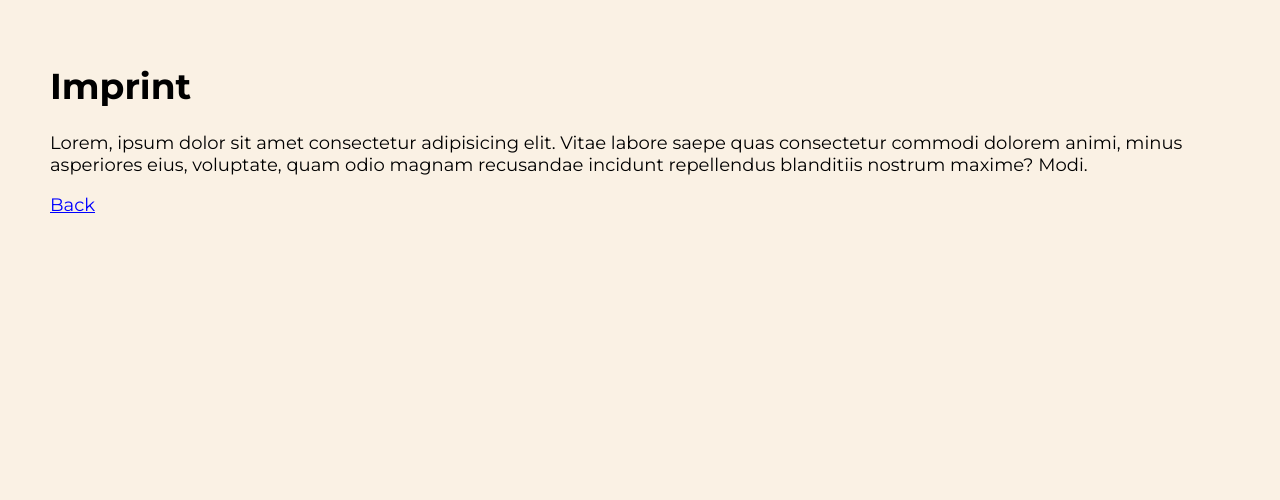
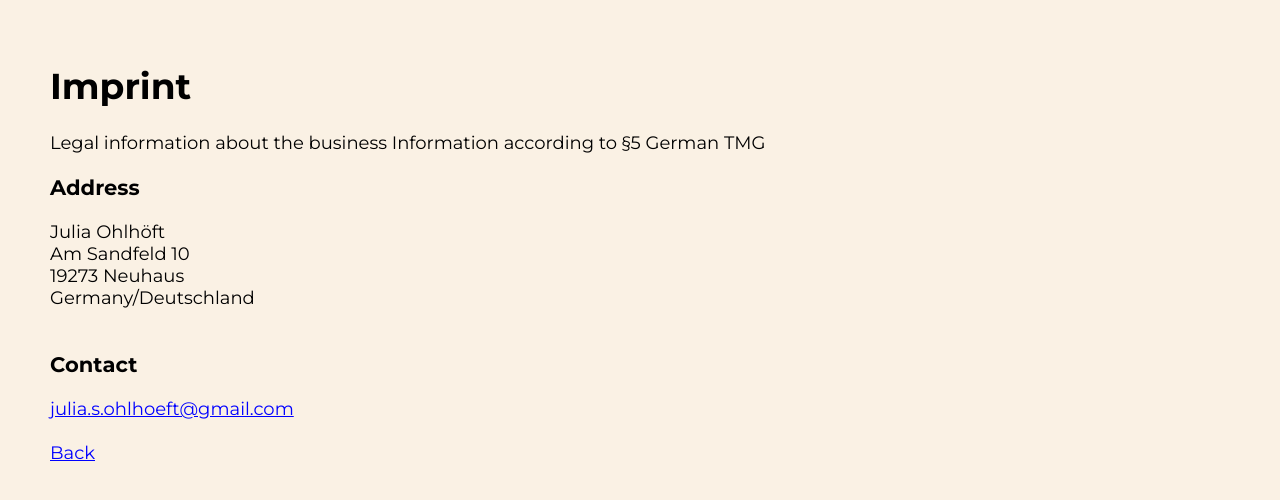
Before and after one commit to julia-ohlhoeft/portfolio-frontend, a Nuxt app: page /imprint in a window 1280 px wide. Shown: the top 500 px of the page. Built offline with nearby package versions, Linux system fonts and the light colour scheme.

Commit message:
Imprint and text update

```diff
--- a/pages/imprint/index.vue
+++ b/pages/imprint/index.vue
@@ -1,9 +1,26 @@
 <template>
     <div>
         <h1>Imprint</h1>
-        <p>Lorem, ipsum dolor sit amet consectetur adipisicing elit. Vitae labore saepe quas consectetur commodi dolorem
-            animi, minus asperiores eius, voluptate, quam odio magnam recusandae incidunt repellendus blanditiis nostrum
-            maxime? Modi.</p>
+
+
+        Legal information about the business
+        Information according to §5 German TMG
+
+        <h3>Address</h3>
+
+
+        Julia Ohlhöft <br>
+        Am Sandfeld 10 <br>
+        19273 Neuhaus <br>
+        Germany/Deutschland <br>
+
+        <br>
+        <h3>Contact</h3>
+
+
+        <a href="mailto:julia.s.ohlhoeft@gmail.com">julia.s.ohlhoeft@gmail.com</a>
+        <br>
+        <br>
 
     </div>
     <nuxt-link to="/">Back</nuxt-link>
--- a/pages/index.vue
+++ b/pages/index.vue
@@ -3,7 +3,9 @@
         <div class="introduction">
             <h2>{{ greetings[currentGreeting] }}! 👋</h2>
 
-            <p>Ich bin Julia quidem.</p>
+            <p>I am Julia and I am pursuing filmphotography as a hobby. <a href="mailto:julia.s.ohlhoeft@gmail.com">Reach
+                    out to me</a> if you want to buy licenses or
+                scans:)</p>
 
             <br>
             <p> You can find me on <nuxt-link to="https://www.pinterest.de/ju_35mm_film/">Pinterest</nuxt-link></p>
```
